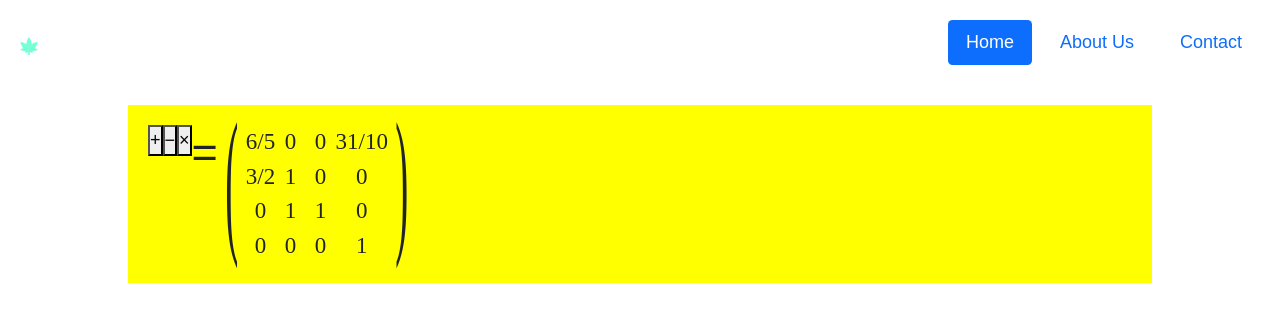
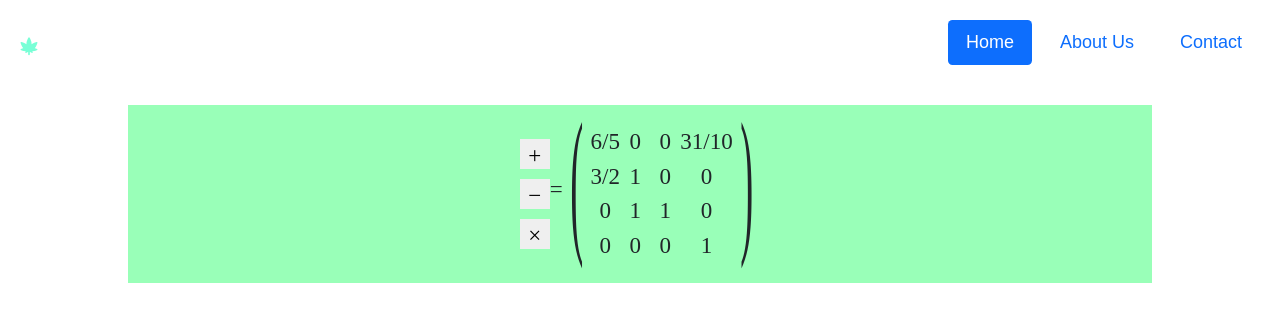
Before and after one commit to FacundoFuentes/facupero, a React (Create React App) app: page /matrix-calculator in a window 1280 px wide. Shown: the top 322 px of the page. Built offline with nearby package versions, Linux system fonts and the light colour scheme; a web font is replaced by a local one.

Commit message:
moved font import, improved style

```diff
--- a/src/components/MatrixCalculator/MatrixCalculator.module.css
+++ b/src/components/MatrixCalculator/MatrixCalculator.module.css
@@ -1,9 +1,43 @@
+@import url('https://fonts.googleapis.com/css2?family=Noto+Sans+Math&display=swap');
+
+@font-face {
+    font-family: 'Standard Regular';
+    src: url('new-standard.regular.otf') format('otf');
+}
+
+.container *{
+    font-family: 'Standard Regular';
+    font-size: 23px;
+}
+
 .container{
     width: 80%;
     height: 60%;
     align-content: center;
+    justify-content: center;
+    align-items: center;
     margin: 20px 10%;
     padding: 20px;
-    background-color: yellow;
+    background-color: rgb(153, 255, 184);
     display: flex;
 }
+
+.container .form{
+    display:flex;
+}
+.container .form button{
+    height: 30px;
+    width: 30px;
+    border: 0px;
+    margin: 5px 0px;
+}
+
+.buttons{
+    display: flex;
+    flex-direction: column;
+    justify-content: space-evenly;
+}
+
+.container h1{
+    height: fit-content;
+}
```
